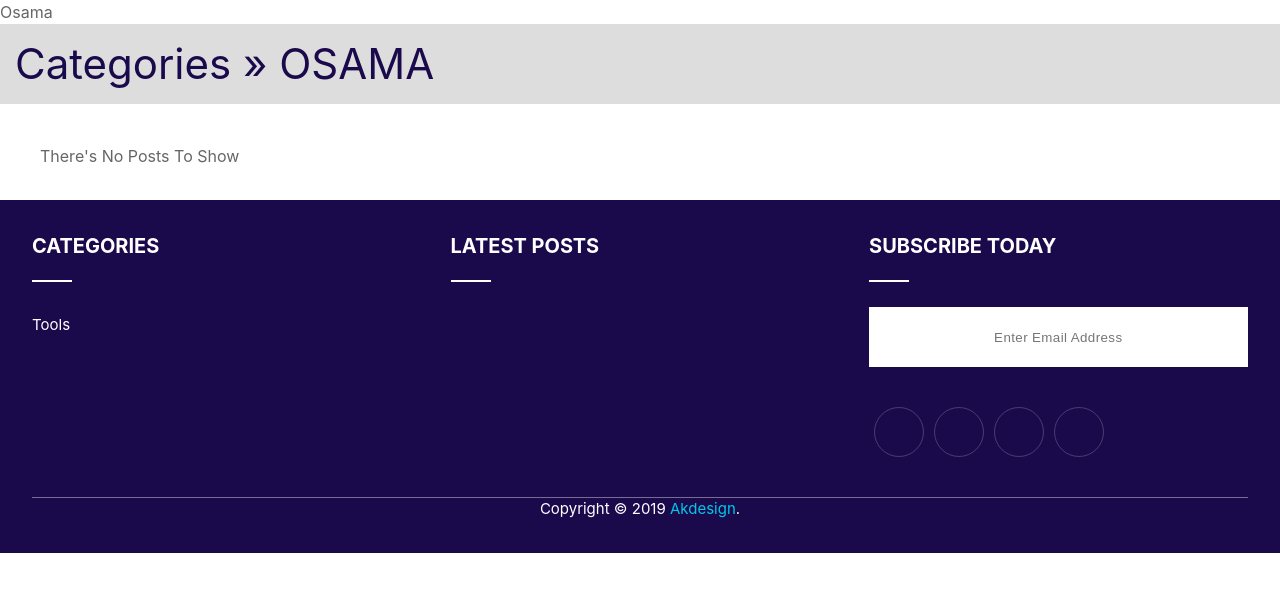
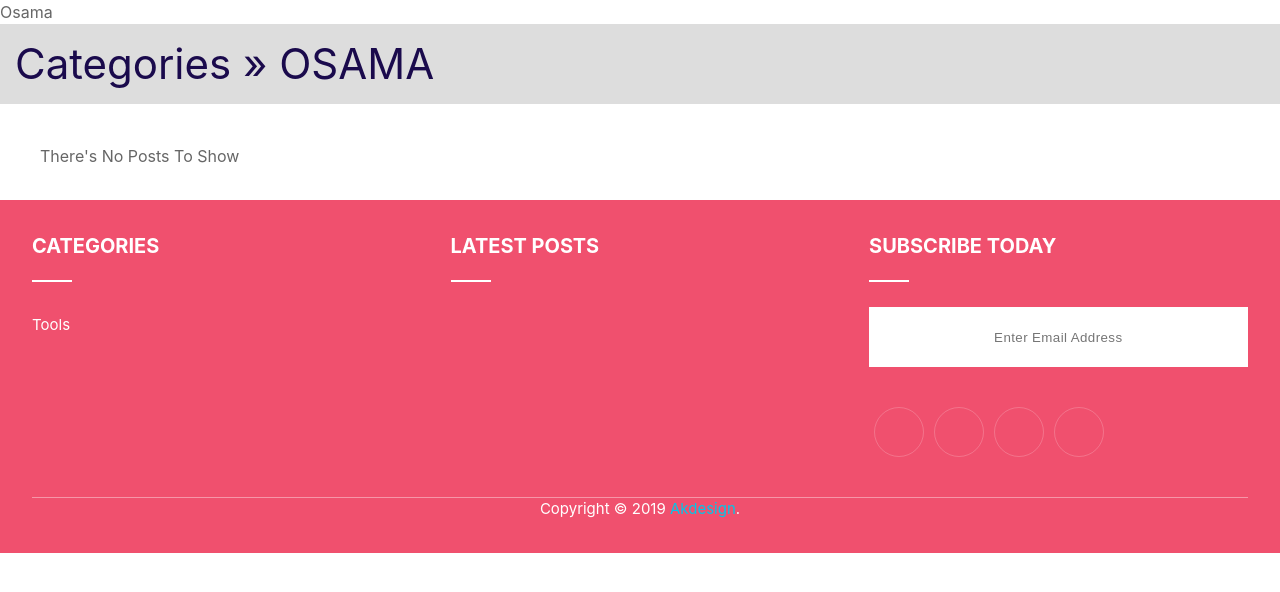
Before and after one commit to emadelawady/blog, a PHP site: page /categories.php?page_title=Osama in a window 1280 px wide. Shown: the part 164-756 px from the top of the page. Run offline with PHP 8.4, Linux system fonts and the light colour scheme; data comes from the database, SQL or seed files in the repository; data that the repository does not hold is empty; some libraries are stand-ins or nearby versions.

Commit message:
test commit

```diff
--- a/layout/css/main.css
+++ b/layout/css/main.css
@@ -322,7 +322,7 @@ font-size: 26px;
 
 .hold_footer{
   padding: 2em;
-  background: #1a0a4c;
+  background: #f0506e;
   margin-top: 2em;
 }
 h1,
```
